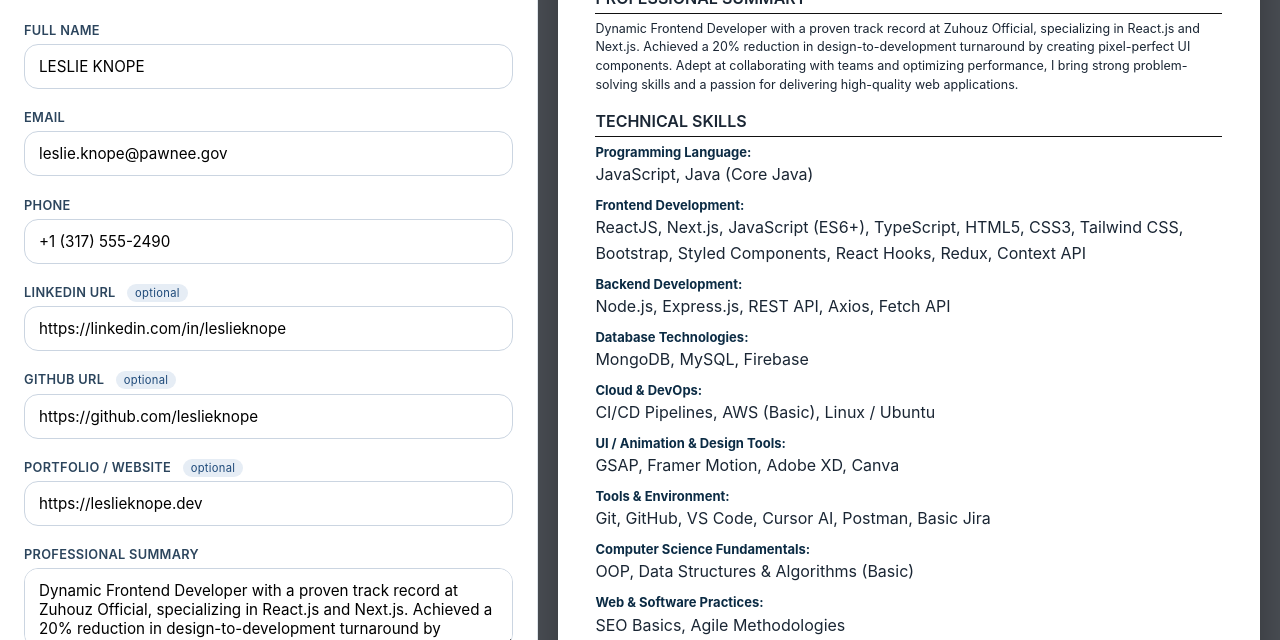
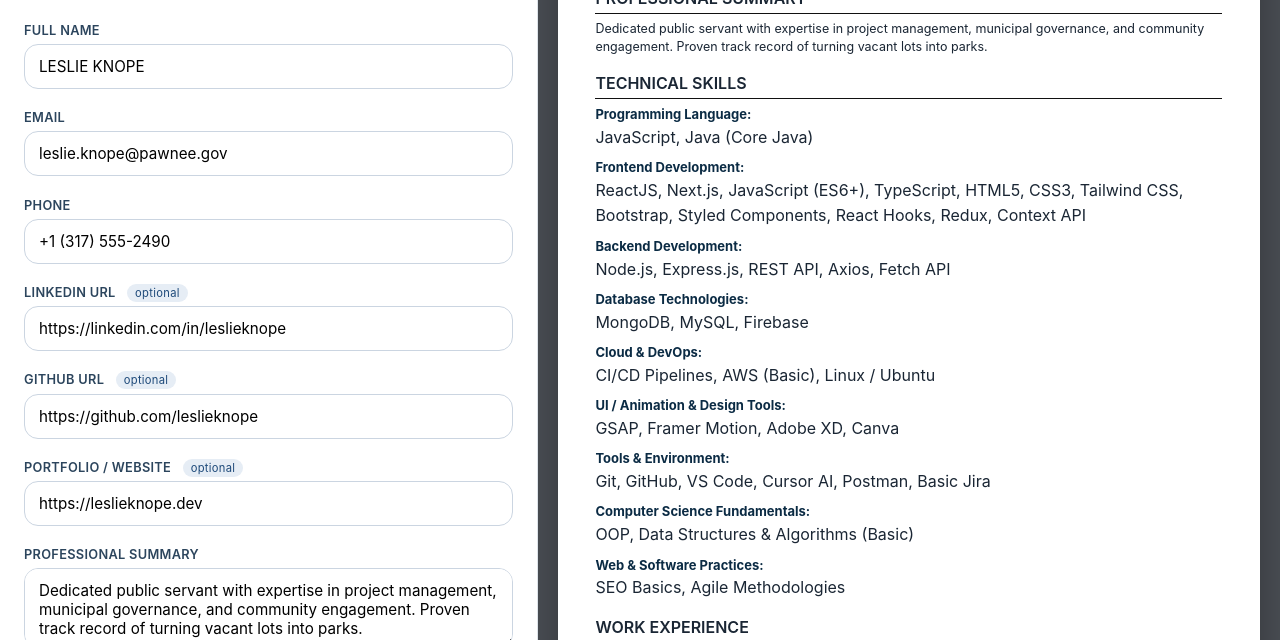
Before and after one commit to MuskanGupta8424/ats-cv-builder, a plain HTML site: page index.html in a window 1280 px wide. Shown: the part 160-800 px from the top of the page. Drawn offline with Linux system fonts and the light colour scheme.

Commit message:
update code

```diff
--- a/index.html
+++ b/index.html
@@ -399,7 +399,7 @@
 
     <div class="form-group">
         <label>Professional summary</label>
-        <textarea id="inp-summary" oninput="refreshPreview()" placeholder="Dynamic Frontend Developer...">Dynamic Frontend Developer with a proven track record at Zuhouz Official, specializing in React.js and Next.js. Achieved a 20% reduction in design-to-development turnaround by creating pixel-perfect UI components. Adept at collaborating with teams and optimizing performance, I bring strong problem-solving skills and a passion for delivering high-quality web applications.</textarea>
+        <textarea id="inp-summary" oninput="refreshPreview()" placeholder="Dynamic Frontend Developer...">Dedicated public servant with expertise in project management, municipal governance, and community engagement. Proven track record of turning vacant lots into parks.</textarea>
     </div>
 
     <!-- SKILLS CATEGORIES (dynamic) -->
```
